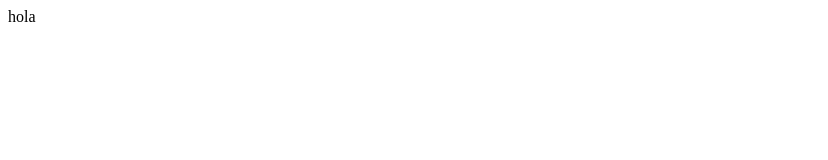
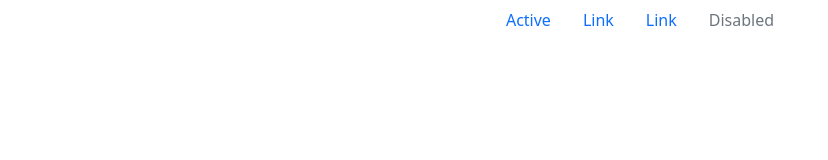
Before and after one commit to LukasOy/Proyecto1, a website: page index.html in a window 1280 px wide. Shown: the whole page, without its empty margins (0-828 px from the left). Drawn offline with nearby package versions, Linux system fonts and the light colour scheme.

Commit message:
bootstrap navbar

```diff
--- a/index.html
+++ b/index.html
@@ -4,11 +4,28 @@
     <meta charset="UTF-8">
     <meta http-equiv="X-UA-Compatible" content="IE=edge">
     <meta name="viewport" content="width=device-width, initial-scale=1.0">
-    <title>Document</title>
+    <title>Beta de Webpage Cabañas "Mirador El Fiordo"</title>
+    <meta name="viewport" content="width=device-width, initial-scale=1">
+    <link href="https://cdn.jsdelivr.net/npm/bootstrap@5.2.2/dist/css/bootstrap.min.css" rel="stylesheet" integrity="sha384-Zenh87qX5JnK2Jl0vWa8Ck2rdkQ2Bzep5IDxbcnCeuOxjzrPF/et3URy9Bv1WTRi" crossorigin="anonymous">
 </head>
 <body>
-    <div>
-        hola
+    <div id=navbar>
+        <ul class="nav justify-content-center">
+            <li class="nav-item">
+              <a class="nav-link active" aria-current="page" href="#">Active</a>
+            </li>
+            <li class="nav-item">
+              <a class="nav-link" href="#">Link</a>
+            </li>
+            <li class="nav-item">
+              <a class="nav-link" href="#">Link</a>
+            </li>
+            <li class="nav-item">
+              <a class="nav-link disabled">Disabled</a>
+            </li>
+          </ul>
+
     </div>
 </body>
+<script src="https://cdn.jsdelivr.net/npm/bootstrap@5.2.2/dist/js/bootstrap.bundle.min.js" integrity="sha384-OERcA2EqjJCMA+/3y+gxIOqMEjwtxJY7qPCqsdltbNJuaOe923+mo//f6V8Qbsw3" crossorigin="anonymous"></script>
 </html>
--- /dev/null
+++ b/package.json
@@ -0,0 +1,5 @@
+{
+  "dependencies": {
+    "your-package-name": "^0.0.0"
+  }
+}
```
Also changed, not shown: 1 other file.
